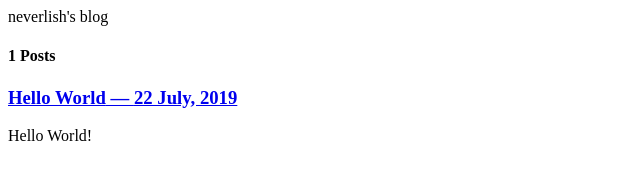
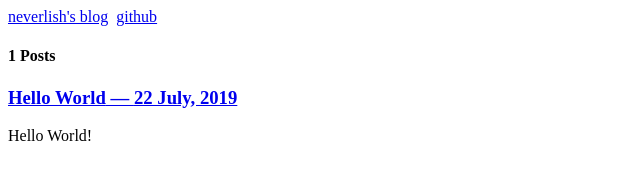
Before and after one commit to neverlish/neverlish.me, a Gatsby site: page / in a window 1280 px wide. Shown: the whole page, without its empty margins (0-640 px from the left). Built offline with nearby package versions, Linux system fonts and the light colour scheme; Gatsby itself is replaced by a stand-in of ours.

Commit message:
make default layout

```diff
--- /dev/null
+++ b/src/components/layout/index.tsx
@@ -0,0 +1,31 @@
+import { graphql, Link, StaticQuery } from 'gatsby';
+import * as React from 'react';
+import { GetSiteMetadataQuery } from '../../../codegen/types';
+
+export default ({ children }: { children: JSX.Element | Array<JSX.Element[] | JSX.Element | string> }) => {
+  return (
+    <StaticQuery
+      query={query}
+      render={(data: GetSiteMetadataQuery) => (
+        <main>
+          <header style={{ display: 'flex' }}>
+            <Link to='/'>{data.site!.siteMetadata!.title}</Link>
+            &nbsp;&nbsp;
+            <a href='https://github.com/neverlish/neverlish.me' target='_blank'>github</a>
+          </header>
+          {children}
+        </main>
+      )}
+    />
+  );
+};
+
+const query = graphql`
+  query GetSiteMetadata {
+    site {
+      siteMetadata {
+        title
+      }
+    }
+  }
+`;
--- a/src/components/posts/detail.tsx
+++ b/src/components/posts/detail.tsx
@@ -1,15 +1,16 @@
 import { graphql } from 'gatsby';
 import * as React from 'react';
 import { PostDetailQuery } from '../../../codegen/types';
+import Layout from '../layout';
 
 export default ({ data: { markdownRemark: post } }: { data: PostDetailQuery }) => {
   return (
-    <div>
+    <Layout>
       <div>
         <h1>{post!.frontmatter!.title}</h1>
         <div dangerouslySetInnerHTML={{ __html: post!.html! }} />
       </div>
-    </div>
+    </Layout>
   );
 };
 
--- a/src/pages/index.tsx
+++ b/src/pages/index.tsx
@@ -1,11 +1,11 @@
 import { graphql, Link } from 'gatsby';
 import * as React from 'react';
 import { IndexPageQuery } from '../../codegen/types';
+import Layout from '../components/layout';
 
 export default ({ data }: { data: IndexPageQuery }) => {
   return (
-    <div>
-      {data.site!.siteMetadata!.title}
+    <Layout>
       <h4>{data.allMarkdownRemark!.totalCount} Posts</h4>
       {data.allMarkdownRemark!.edges.map(({ node }) => (
         <div key={node.id}>
@@ -17,7 +17,7 @@ export default ({ data }: { data: IndexPageQuery }) => {
           <p>{node.excerpt}</p>
         </div>
       ))}
-    </div>
+    </Layout>
   );
 };
 
@@ -39,10 +39,5 @@ export const query = graphql`
         }
       }
     }
-    site {
-      siteMetadata {
-        title
-      }
-    }
   }
 `;
```
Also changed, not shown: codegen/types.ts (+14 -6 lines).
